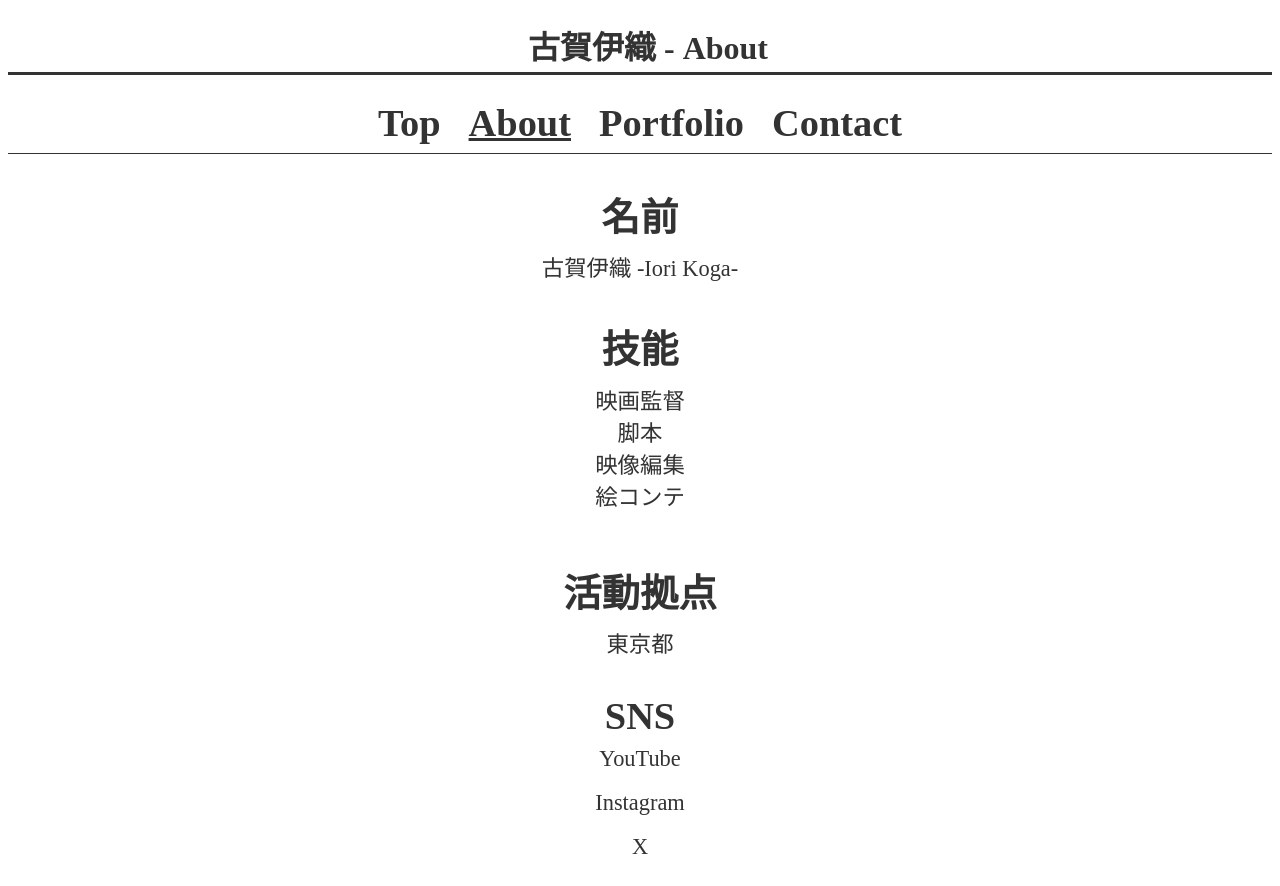
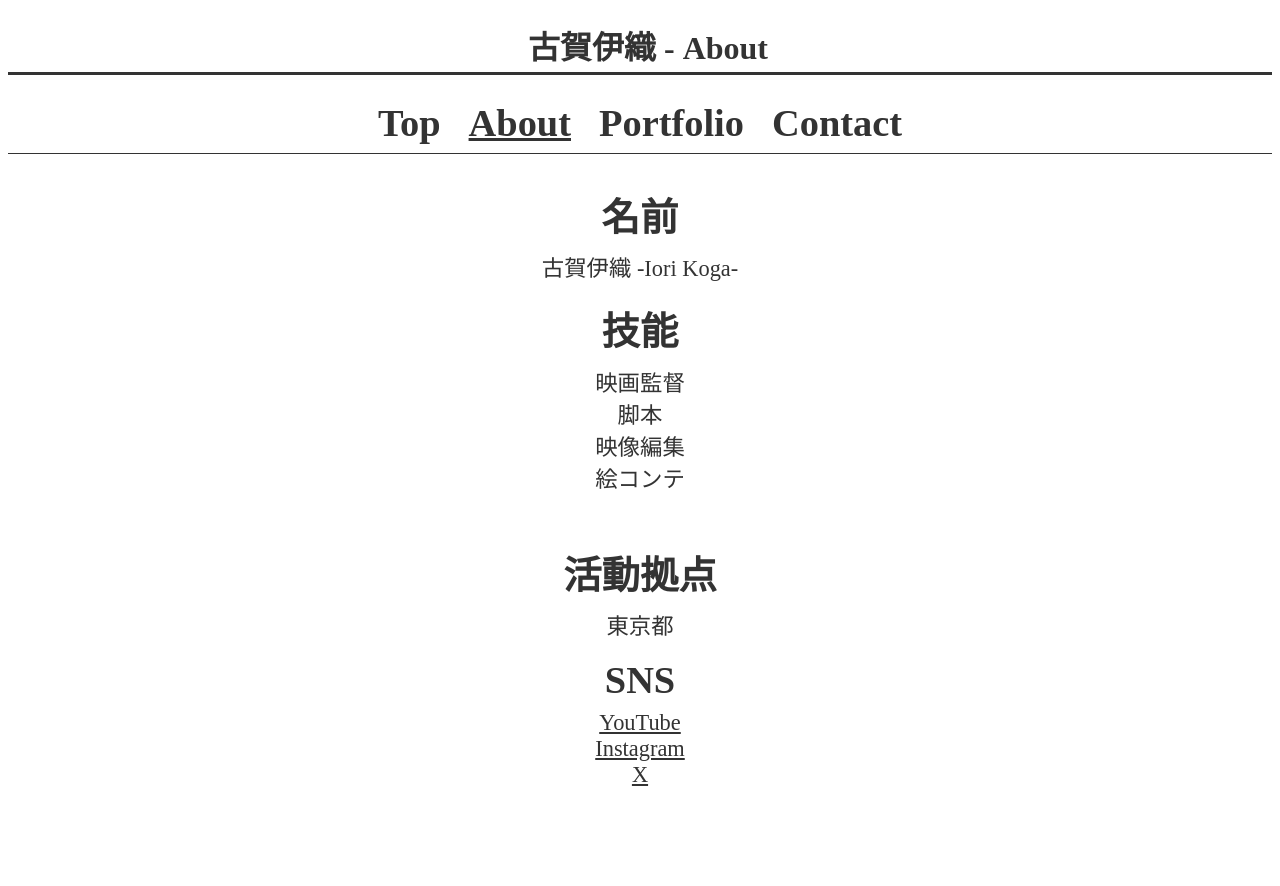
Before and after one commit to KogaIori/KogaIori-Top, a plain HTML site: page About/index.html in a window 1280 px wide. After the commit the page ends 800 px from the top, so only its background shows below. Drawn offline with Linux system fonts and the light colour scheme.

Commit message:
Add files via upload

```diff
--- a/About/index.html
+++ b/About/index.html
@@ -20,7 +20,7 @@
     <div class="linesection"></div>
     <div class="parent">
     <div class="section2 color">名前</div>
-    <div class="sentence color fadein">古賀伊織 -Iori Koga-</div>
+    <a class="sentence color fadein">古賀伊織 -Iori Koga-</a>
     <br><br>
     <!-- <a class="section color">経歴</a>
     <br>
@@ -34,14 +34,14 @@
         </div>
         <br><br>
     <div class="section2 color margin">活動拠点</div>
-    <div class="sentence color fadein">東京都</div>
+    <a class="sentence color fadein">東京都</a>
     <br><br>
     <div class="section2 color">SNS</div>
-    <div class="sentence color fadein" href="https://www.youtube.com/channel/UCHqcyhi1QpnUu9zA-BzLZgA">YouTube</div>
+    <a class="sentence color fadein" href="https://www.youtube.com/channel/UCHqcyhi1QpnUu9zA-BzLZgA">YouTube</a>
     <br>
-    <div class="sentence color fadein" href="https://www.instagram.com/kogaiori.dayo?igsh=MTJwaG9hZ2tvcXQ3cQ%3D%3D&utm_source=qr">Instagram</div>
+    <a class="sentence color fadein" href="https://www.instagram.com/kogaiori.dayo?igsh=MTJwaG9hZ2tvcXQ3cQ%3D%3D&utm_source=qr">Instagram</a>
     <br>
-    <div class="sentence color fadein" href="https://twitter.com/kogaiori_dayo">X</div>
+    <a class="sentence color fadein" href="https://twitter.com/kogaiori_dayo">X</a>
     <br>
 </div>
 </body>
--- a/style.css
+++ b/style.css
@@ -483,8 +483,6 @@ body {
     text-align: center;
 }
 
-
-
 .aboutcareer{
     border: 1px solid #00000000;
     text-align: left;
@@ -502,17 +500,9 @@ body {
     -ms-transform: translate(-50%, -50%);
 }
 
-.test{
-
-}
-
 @font-face {
     font-family: "myfont";
     src: url("../fonts/DLfont.ttf") format("opentype");
-}
-
-div {
-
 }
 
 .linechapter {
```
